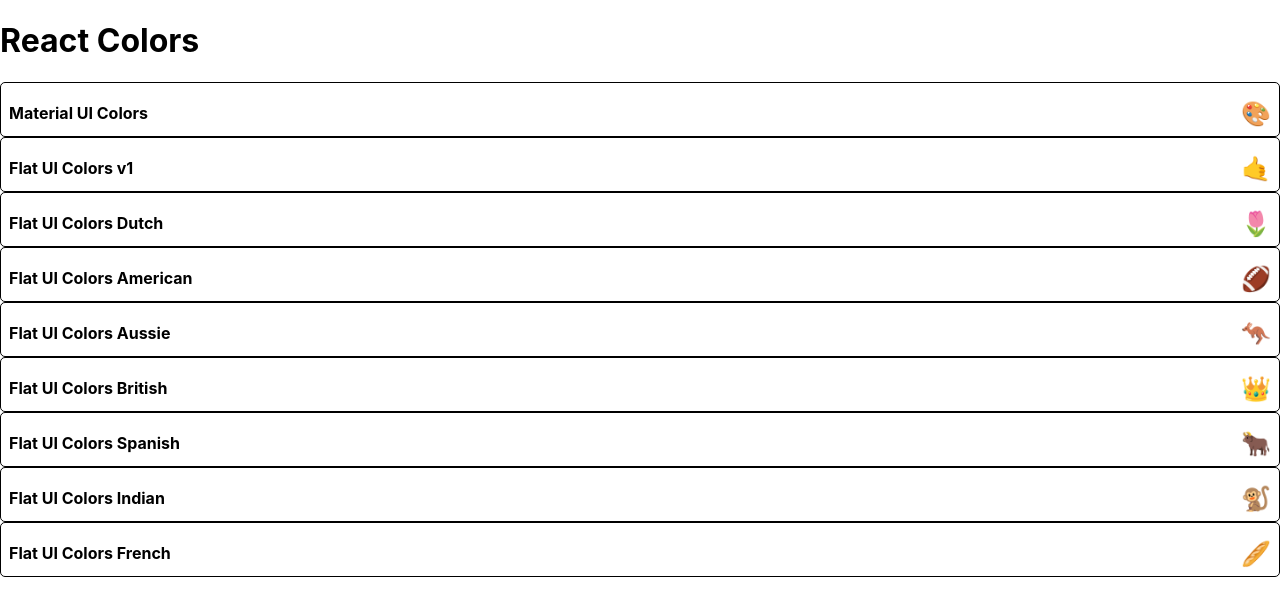
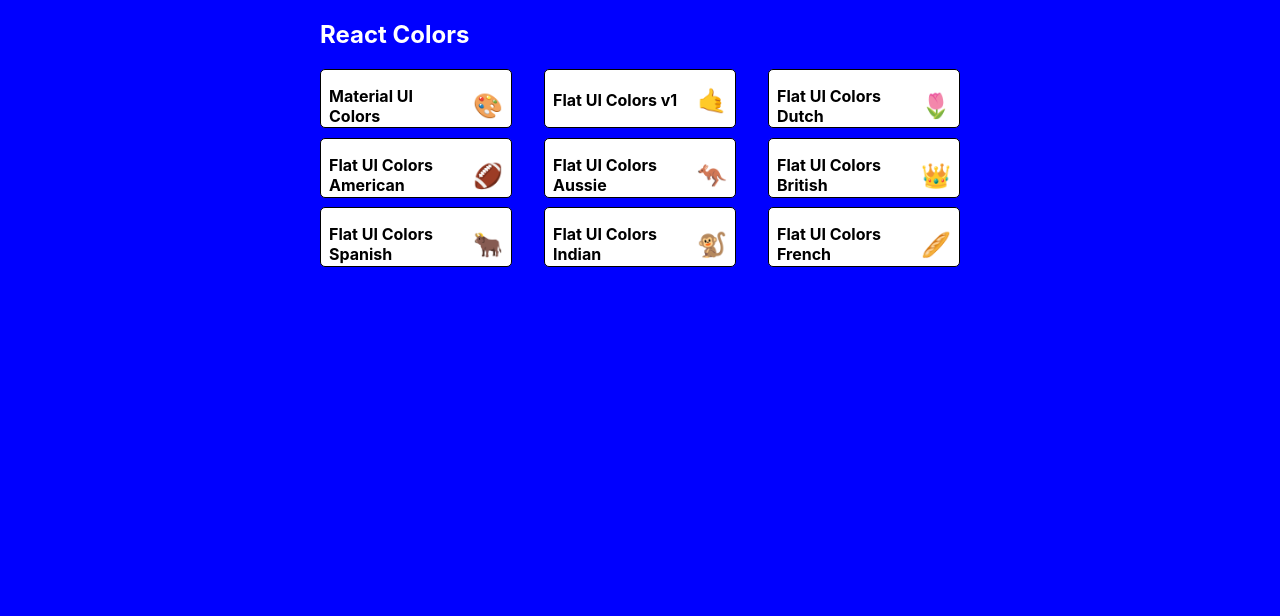
Before and after one commit to ChrisEski/react-colors, a React (Create React App) app: page / in a window 1280 px wide. Shown: the top 616 px of the page. Built offline with nearby package versions, Linux system fonts and the light colour scheme.

Commit message:
Start styling PaletteList with withStyles

```diff
--- a/src/Components/PaletteList.js
+++ b/src/Components/PaletteList.js
@@ -1,20 +1,56 @@
 import React, { Component } from "react";
 import { Link } from "react-router-dom";
 import MiniPalette from "./MiniPalette";
+import { withStyles } from "@material-ui/styles";
+
+const styles = {
+  root: {
+    backgroundColor: "blue",
+    height: "100vh",
+    display: "flex",
+    alignItems: "flex-start",
+    justifyContent: "center",
+  },
+  container: {
+    width: "50%",
+    display: "flex",
+    alignItems: "flex-start",
+    flexDirection: "column",
+    flexWrap: "wrap",
+  },
+  nav: {
+    display: "flex",
+    width: "100%",
+    justifyContent: "space-between",
+    color: "white",
+  },
+  palettes: {
+    boxSizing: "border-box",
+    width: "100%",
+    display: "grid",
+    gridTemplateColumns: "repeat(3, 30%)",
+    gridGap: "5%",
+  },
+};
 
 class PaletteList extends Component {
-  state = {};
   render() {
-    const { palettes } = this.props;
+    const { palettes, classes } = this.props;
     return (
-      <div>
-        <h1>React Colors</h1>
-        {palettes.map(palette => (
-          <MiniPalette {...palette} />
-        ))}
+      <div className={classes.root}>
+        <div className={classes.container}>
+          <nav className={classes.nav}>
+            <h1>React Colors</h1>
+          </nav>
+          <div className={classes.palettes}>
+            {palettes.map(palette => (
+              <MiniPalette {...palette} />
+            ))}
+          </div>
+        </div>
       </div>
     );
   }
 }
 
-export default PaletteList;
+export default withStyles(styles)(PaletteList);
```
